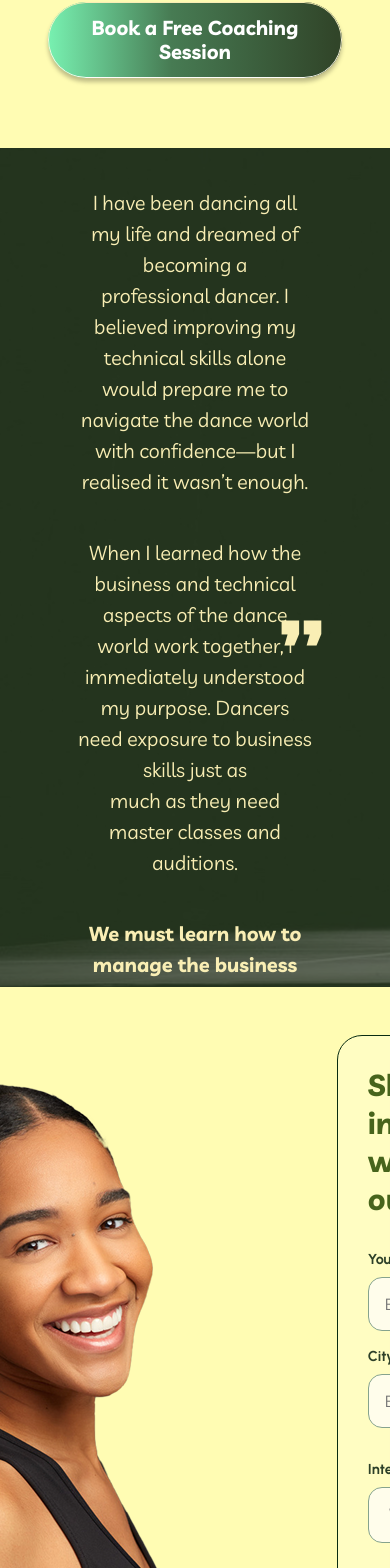
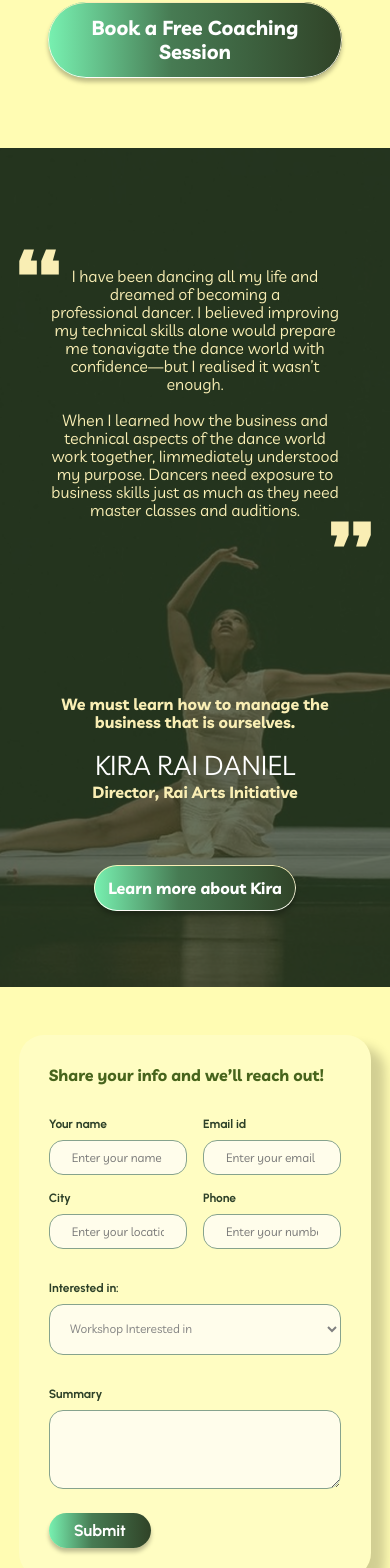
Before and after one commit to Aditya2818/Rai-website, a React (Vite) app: page / in a window 390 px wide. Shown: the part 6892-8460 px from the top of the page. Built offline with nearby package versions, Linux system fonts and the light colour scheme; a web font is replaced by a local one.

Commit message:
Working on mobile design.

```diff
--- a/src/sections/Section5/Modal.css
+++ b/src/sections/Section5/Modal.css
@@ -1,7 +1,6 @@
 .Modal {
   position: relative;
   width: 69.3%;
-
   background-color: #3c5532;
   opacity: 0.98;
   border: none;
@@ -21,6 +20,7 @@
 .Modal::before {
   content: "";
   position: absolute;
+  inset: -2px;
   top: -2px;
   left: -2px;
   right: -2px;
@@ -32,11 +32,44 @@
 }
 .first-para {
   display: flex;
+  flex-direction: row-reverse;
+  justify-content: space-between;
+  align-items: flex-start;
+
 }
 
+
 .kira-img {
-  margin-top: -5rem;
   width: 450px;
   height: 350px;
+  margin-top: -5rem;
   margin-right: -2rem;
+  flex-shrink: 0;
 }
+
+
+@media(max-width:820px){
+  .first-para {
+    flex-direction: column;
+    align-items: center;
+    text-align: justify;
+  }
+
+  .kira-img {
+    width: 100%;
+    max-width: 450px;
+    height: auto;
+    margin: auto;
+    margin-left: -1.2rem;
+    margin-top: -4rem;
+  }
+  .Modal{
+    max-height: 90vh;
+  overflow-y: auto;
+    font-size: 12px;
+    line-height: 16px;
+    width: 80%;
+    padding: 30px;
+    margin: 2.5rem auto;
+  }
+}
--- a/src/sections/Section5/Modal.jsx
+++ b/src/sections/Section5/Modal.jsx
@@ -5,7 +5,10 @@ import React from "react";
 const Modal = ({ modalRef }) => {
   return (
     <div className="Modal" ref={modalRef}>
+
+            <div className="Modal-content"></div>
       <div className="first-para">
+      <img src="./kira.png" className="kira-img" />
         <div>
           <p>
             <b>Kira Rai Daniel</b> is the Founder and Director of the Rai Arts
@@ -23,7 +26,6 @@ const Modal = ({ modalRef }) => {
             Jamila Glass, and Stephanie Pizzo.
           </p>
         </div>
-        <img src="./kira.png" className="kira-img" />
       </div>
       <div>
         <p>
--- a/src/sections/Section5/Section5.css
+++ b/src/sections/Section5/Section5.css
@@ -40,7 +40,7 @@
   z-index: 2;
 }
 
-.section5-text1,.section5-text3,.section5-text5,.section5-text6,.section5-text7{
+.section5-text1,.section5-text3,.section5-text5,.section5-text6,.section5-text7,.section5-text9{
     text-align: center;
     font-size: 20px;
     line-height: 31px;
@@ -51,7 +51,7 @@
     line-height: 31px;
     display: block;
 }
-.section5-text7{
+.section5-text7,.section5-text9{
     font-weight: 700;
 
 }
@@ -123,6 +123,56 @@
     font-size: 96px;
   }
   .section5{
+    background-size: cover;
+    background-position: center center;
+    background-repeat: no-repeat;
+  }
+  .section5-content{
+    width: 75%;
+    font-size: 16px;
+    line-height: 18px;
+    letter-spacing: 0px;
+  }
+  .section5-content *{
+    line-height: 18px;
+    font-size: 16px;
+  }
+  .section5-text{
+    margin-top:5rem ;
+  }
+  .section5-text7{
+    font-size: 16px;
+  }
+  .comma-open,.comma-close{
+    font-size: 96px;
+  }
+  .comma-open{
+    top: 6rem;
+    left: -2rem;
+  }
+  .comma-close{
+    top: 23rem;
+    right: -2rem;
+  }
+  .section5-text2,.section5-text3,.section5-text4,.section5-text5,.section5-text6{
+    display: inline;
+  }
+  .section5-text7{
+    margin-top: 11rem;
+  }
+  .section5-text8{
+    font-size: 27px;
+  }
+  .section5-text9{
+    display: block;
+    margin-top: 5px;
+  }
+  .section5-btn{
+    margin-top: -14rem;
+  }
+  .section5-button{
+    padding: 14px;
+  }
 
-  }
+
 }
--- a/src/sections/Section5/Section5.jsx
+++ b/src/sections/Section5/Section5.jsx
@@ -63,7 +63,7 @@ const Section5 = () => {
             </p>
             <div className="section5-text-last">
               <span className="section5-text8">KIRA RAI DANIEL</span>
-              <span className="section5-text7">
+              <span className="section5-text9">
                 Director, Rai Arts Initiative
               </span>
               <div className="comma-close">”</div>
--- a/src/sections/Section6/Section6.css
+++ b/src/sections/Section6/Section6.css
@@ -1,4 +1,4 @@
-@import url('https://fonts.googleapis.com/css2?family=Urbanist:wght@400;500;600;700;800&display=swap');
+@import url("https://fonts.googleapis.com/css2?family=Urbanist:wght@400;500;600;700;800&display=swap");
 
 .section6 {
   background-color: #fffcb3;
@@ -6,11 +6,11 @@
   margin: 0px;
   overflow: hidden;
   width: 100%;
-  color: #FAFAD8;
+  color: #fafad8;
 }
 
 .section6-content {
-    padding-top: 3rem;
+  padding-top: 3rem;
   display: flex;
   justify-content: center;
   align-items: center;
@@ -27,8 +27,7 @@
 
   width: 45%;
   font-weight: bold;
-  border: 1px solid #092C11;
-  box-shadow: 14px 11px 10.3px 0 rgba(0, 0, 0, 0.18);;
+  box-shadow: 14px 11px 10.3px 0 rgba(0, 0, 0, 0.18);
 }
 .form-heading {
   font-weight: bold;
@@ -41,17 +40,15 @@
   display: grid;
   grid-template-columns: 1fr 1fr;
   gap: 1rem;
-
 }
 
 .input-group {
-
   display: flex;
   flex-direction: column;
 }
 
 .input-group label {
-    font-family: 'Urbanist';
+  font-family: "Urbanist";
   font-size: 0.9rem;
   margin-bottom: 0.3rem;
   color: #2d4028;
@@ -59,10 +56,11 @@
 }
 
 .input-group input,
-.input-group select,.input-group textarea {
+.input-group select,
+.input-group textarea {
   padding: 1rem;
   border-radius: 14px;
-  border: 1px solid #86A38D;
+  border: 1px solid #86a38d;
   font-size: 1rem;
   background: #fffdeb;
 }
@@ -70,10 +68,8 @@
 .full-width {
   grid-column: span 2;
   margin-top: 2rem;
-  font-family: 'Urbanist';
+  font-family: "Urbanist";
 }
-
-
 
 .submit-button {
   margin-top: 1.5rem;
@@ -86,9 +82,9 @@
   background: linear-gradient(to right, #78f1b1 0%, #477b53 42%, #314529 98%);
   box-shadow: 0px 4px 4px rgba(0, 0, 0, 0.25);
   font-weight: bold;
-  font-family: 'Urbanist';
+  font-family: "Urbanist";
 }
-.submit-button:hover{
+.submit-button:hover {
   background: linear-gradient(to right, #aafcd4 0%, #71b185 42%, #5e7a5a 98%);
   transform: translateY(-3px);
 }
@@ -102,14 +98,50 @@ input:focus::placeholder {
 }
 
 @media (max-width: 1024px) and (min-width: 600px) {
-  .section6-img{
+  .section6-img {
     display: none;
   }
-  .section6-content{
+  .section6-content {
     padding: 0px;
     margin: 3rem 5rem;
   }
-  .section6-form{
+  .section6-form {
     width: 100%;
   }
 }
+
+@media (max-width: 820px) {
+  .section6-img {
+    display: none;
+  }
+  .form-heading {
+    font-size: 16px;
+  }
+  .section6-content {
+    padding: 0px;
+    margin: 3rem auto;
+  }
+  .section6-form {
+    width: 75%;
+  }
+
+  .input-group input,
+  .input-group select,
+  .input-group label,
+  .input-group textarea {
+    font-size: 12px;
+  }
+  .submit-button {
+    padding: 8px 25px;
+    font-size: 16px;
+  }
+  .input-group input {
+    padding: 9px 22px;
+  }
+  .form-grid {
+    margin-top: 2rem;
+    display: grid;
+    grid-template-columns: repeat(2, minmax(0, 1fr));
+
+  }
+}
```
